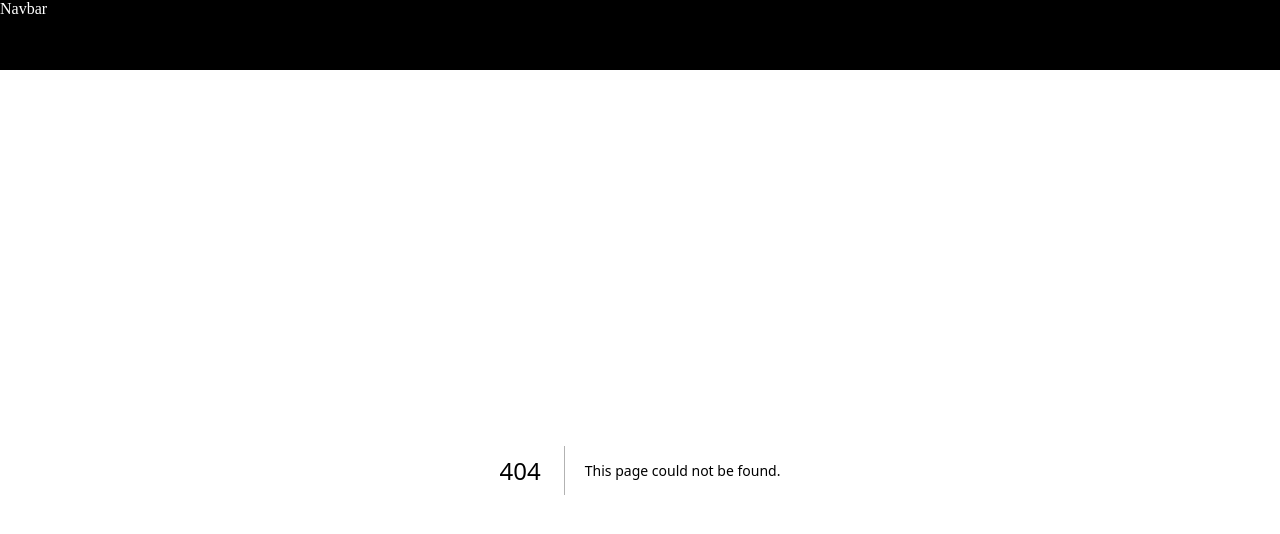
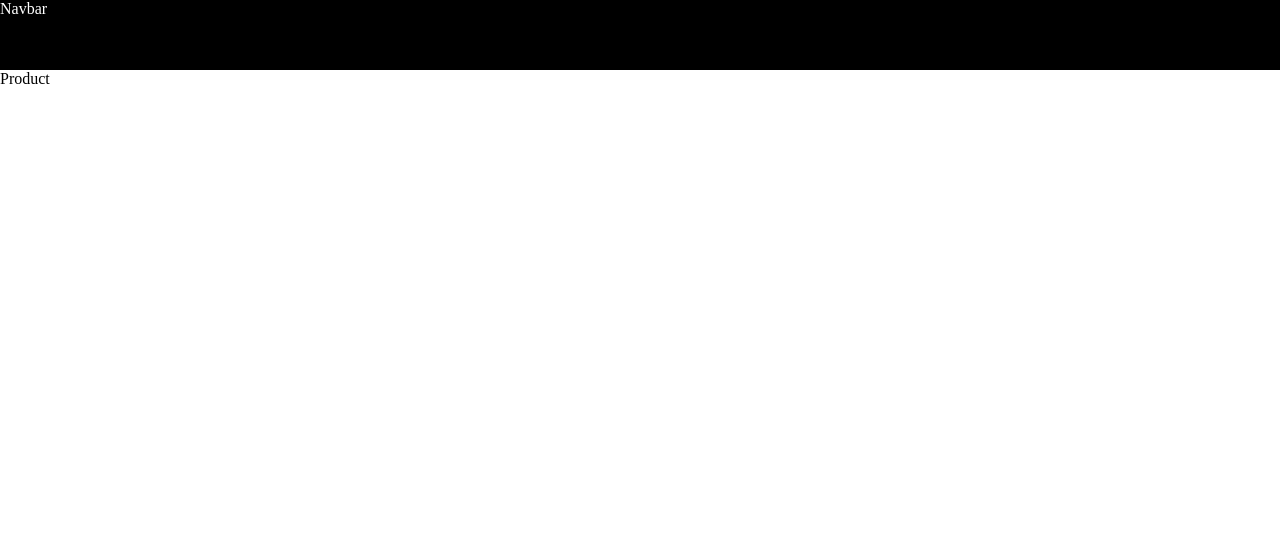
Before and after one commit to argianardi/sinauNextJs, a Next.js app: page /product in a window 1280 px wide. Before the commit this address had no page. Shown: the top 534 px of the page. Built offline with nearby package versions, Linux system fonts and the light colour scheme.

Commit message:
Feat: Add product page

```diff
--- /dev/null
+++ b/src/pages/product/index.tsx
@@ -0,0 +1,7 @@
+import React from 'react';
+
+const Product = () => {
+  return <div>Product</div>;
+};
+
+export default Product;
```
